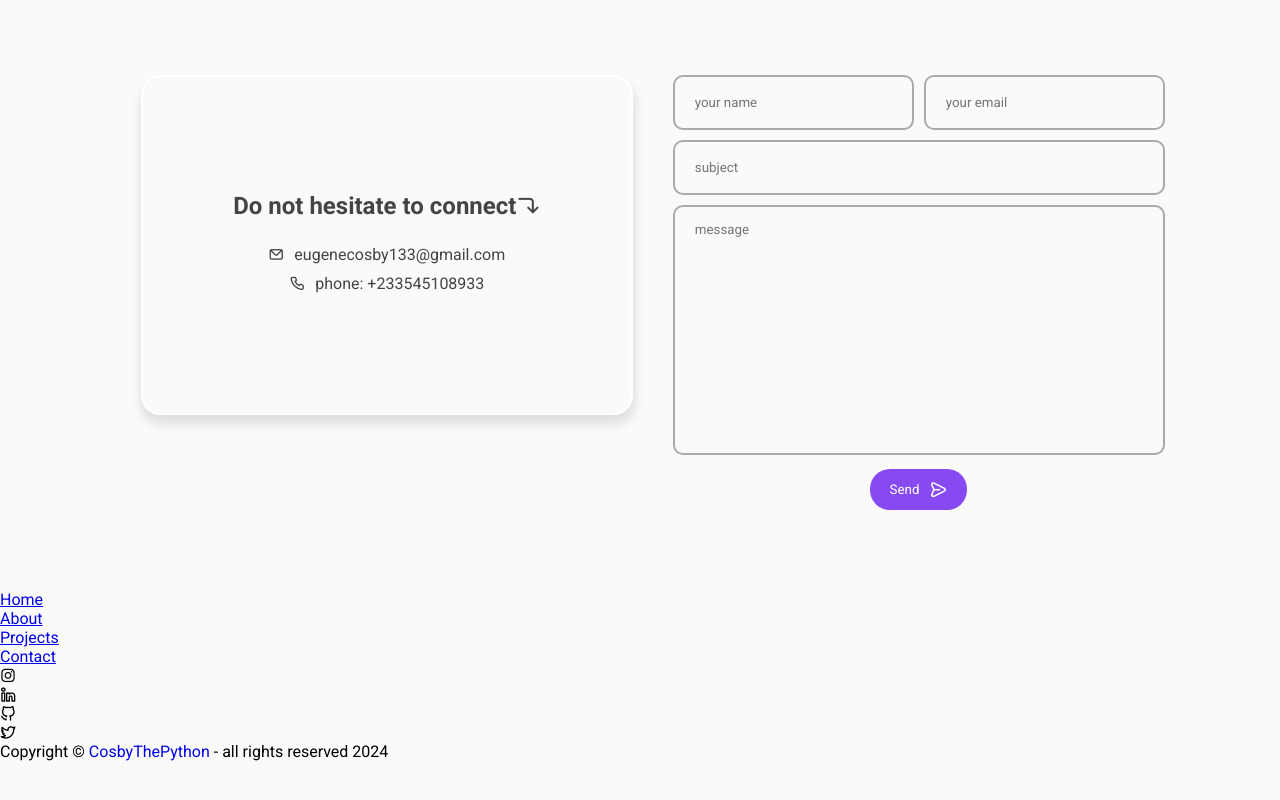
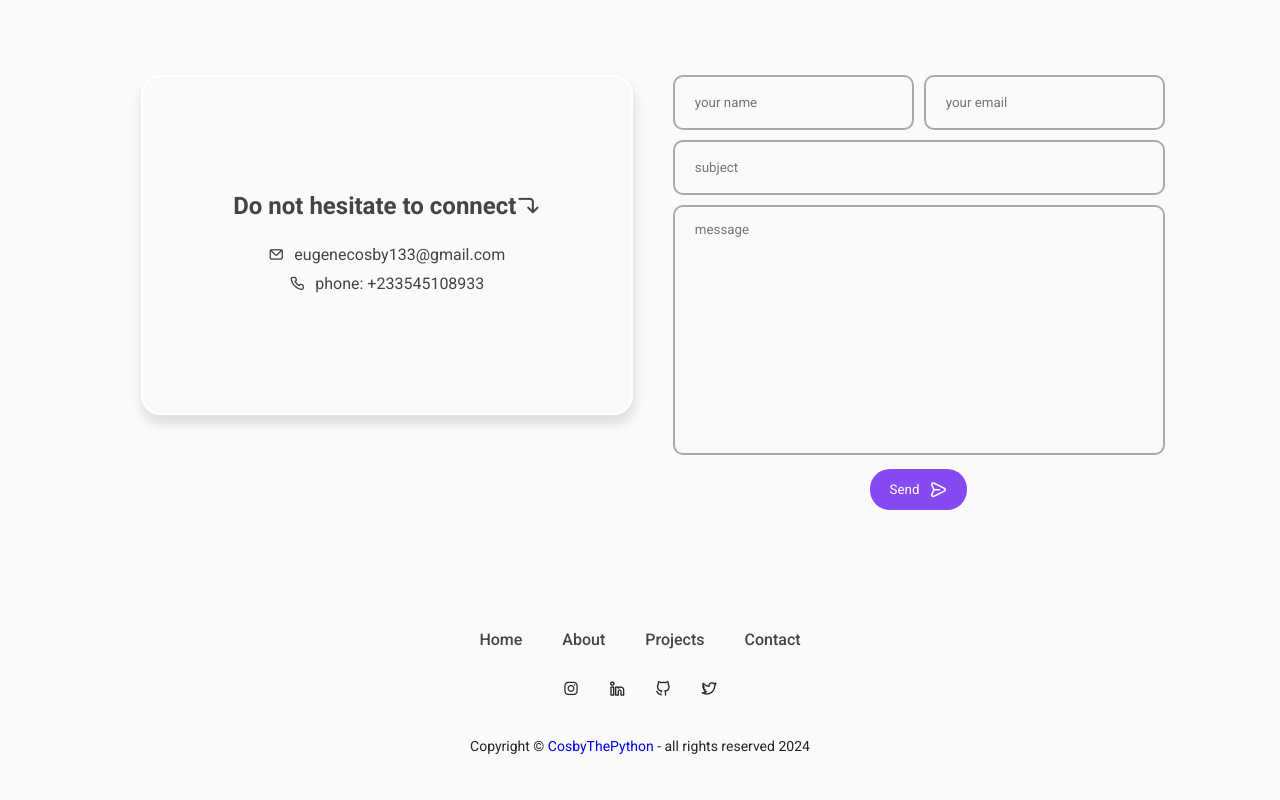
Before and after one commit to Pcosby5/react_journey, a React (Create React App) app in the folder cosby-the-python-portfolio/: page /contact in a window 1280 px wide. Shown: the part 238-1038 px from the top of the page. Before the commit the page ends 999 px from the top, so only its background shows below. Built offline with nearby package versions, Linux system fonts and the light colour scheme; a web font is replaced by a local one.

Commit message:
styling footer

```diff
--- /dev/null
+++ b/cosby-the-python-portfolio/src/components/Footer.css
@@ -0,0 +1,44 @@
+footer {
+    display: flex;
+    justify-content: center;
+    align-items: center;
+    flex-direction: column;
+    row-gap: 30px;
+    background: var(--body-color);
+    padding-block: 40px 60px;
+
+}
+
+.middle-footer .footer-menu {
+    display: flex;
+
+}
+
+.footer_menu_list {
+    list-style: none;
+}
+
+.footer_menu_list a {
+    text-decoration: none;
+    color: var(--text-color);
+    font-weight: 500;
+    margin-inline: 20px;
+}
+
+.footer_menu_list a:hover {
+    color: #8749f2;
+}
+
+
+.footer-social-icons {
+    display: flex;
+    gap: 30px;
+    color: var(--color-white);
+}
+
+
+.bottom-footer {
+    font-size: 14px;
+    margin-top: 10px;
+    color: var(--color-white);
+}
--- a/cosby-the-python-portfolio/src/components/Footer.js
+++ b/cosby-the-python-portfolio/src/components/Footer.js
@@ -1,4 +1,5 @@
 import React from 'react';
+import './Footer.css'
 
 const Footer = () => {
   return (
```
